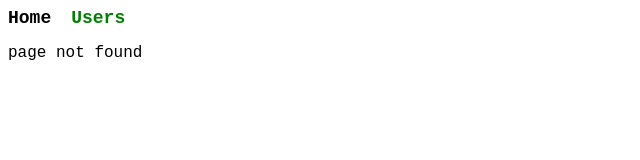
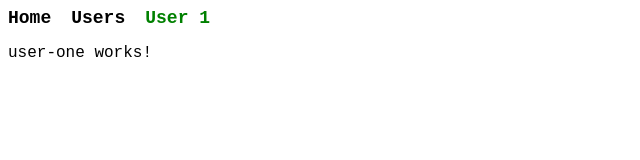
Before and after one commit to gela-pipia-tbc-it-academy/routing-practice, an Angular app: page /users/user-1 in a window 1280 px wide. Before the commit this address had no page. Shown: the top 160 px of the page, without its empty margins (0-640 px from the left). Built offline with nearby package versions, Linux system fonts and the light colour scheme.

Commit message:
feature: add UserOneComponent and update routing with new user path

```diff
--- a/src/app/app-routing.module.ts
+++ b/src/app/app-routing.module.ts
@@ -1,18 +1,24 @@
-import { NgModule } from "@angular/core";
-import { RouterModule, Routes } from "@angular/router";
-import { HomeComponent } from "./home/home.component";
-import { UsersComponent } from "./users/users.component";
-import { NotFoundComponent } from "./not-found/not-found.component";
+import { NgModule } from '@angular/core';
+import { RouterModule, Routes } from '@angular/router';
+import { HomeComponent } from './home/home.component';
+import { UsersComponent } from './users/users.component';
+import { NotFoundComponent } from './not-found/not-found.component';
+import { UserOneComponent } from './users/user-one/user-one.component';
 
 const routes: Routes = [
   { path: '', redirectTo: '/home', pathMatch: 'full' },
-  { path: 'home', component: HomeComponent },
-  { path: 'users', component: UsersComponent},
-  { path: '**', component: NotFoundComponent}
-]
+  { path: 'home', component: HomeComponent, title: 'Home Page' },
+  { path: 'users', component: UsersComponent, title: 'Users Page' },
+  {
+    path: 'users/user-1',
+    component: UserOneComponent,
+    title: "User One's Page",
+  },
+  { path: '**', component: NotFoundComponent, title: 'Page Not Found' },
+];
 
 @NgModule({
-    imports: [RouterModule.forRoot(routes)],
-    exports: [RouterModule]
+  imports: [RouterModule.forRoot(routes)],
+  exports: [RouterModule],
 })
 export class AppRoutingModule {}
--- a/src/app/app.component.html
+++ b/src/app/app.component.html
@@ -1,5 +1,6 @@
 <header>
     <a href="#" routerLink="/home" routerLinkActive="active" [routerLinkActiveOptions]="{exact: true}">Home</a>
-    <a href="#" routerLink="/users" routerLinkActive="active">Users</a>
+    <a href="#" routerLink="/users" routerLinkActive="active" [routerLinkActiveOptions]="{exact: true}">Users</a>
+    <a href="#" routerLink="/users/user-1" routerLinkActive="active">User 1</a>
 </header>
 <router-outlet></router-outlet>
--- /dev/null
+++ b/src/app/users/user-one/user-one.component.html
@@ -0,0 +1 @@
+<p>user-one works!</p>
```
Also changed, not shown: src/app/app.module.ts (+6 -7 lines), src/app/users/user-one/user-one.component.ts (added, +10 -0 lines), src/app/users/user-one/user-one.component.scss (added).
